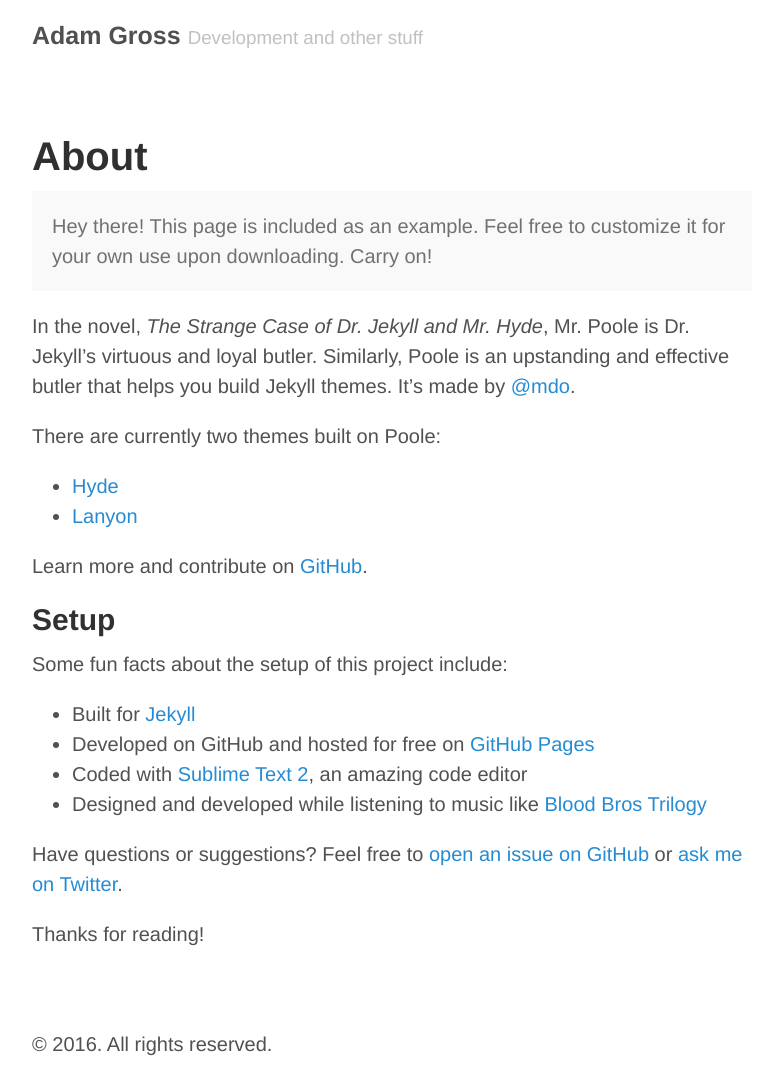
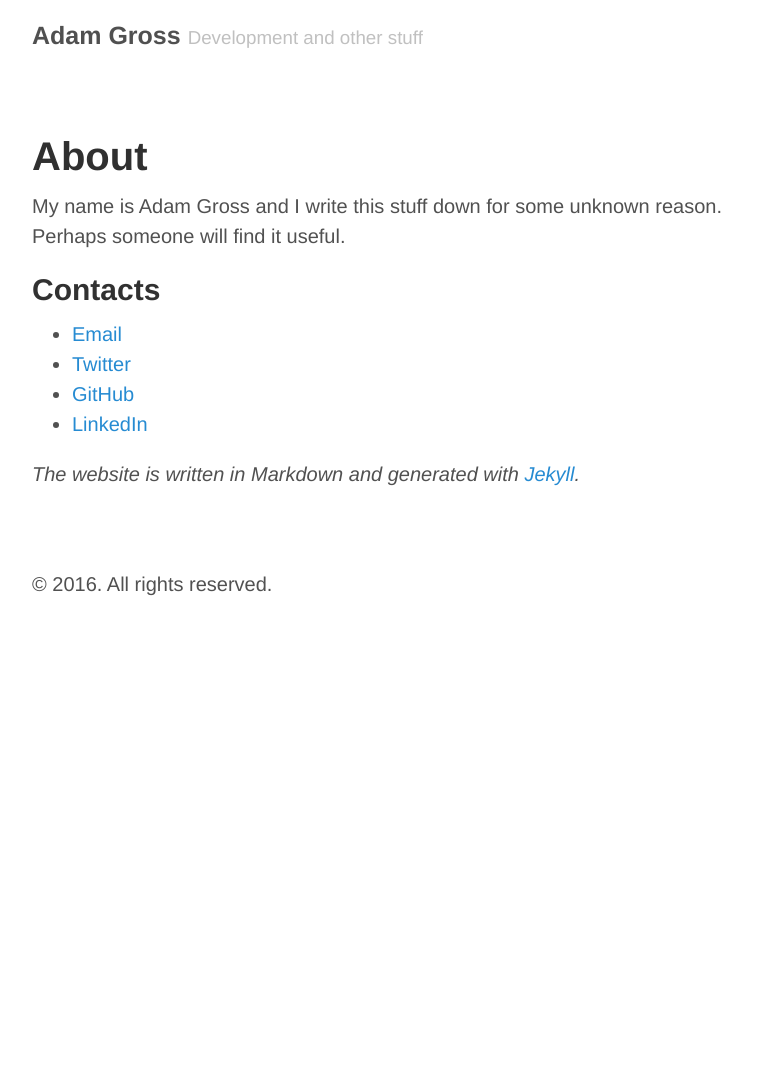
Before and after one commit to grossadamm/grossadamm.github.io, a Jekyll site: the page built from about.md, in a window 1280 px wide. Shown: the whole page, without its empty margins (248-1021 px from the left). Built offline with Jekyll 4.4.1, drawn with Linux system fonts in a browser that asks for light colours; after the commit the page ends 900 px from its top, so only the background shows below that.

Commit message:
Update about.md

```diff
--- a/about.md
+++ b/about.md
@@ -1,30 +1,20 @@
 ---
 layout: page
 title: About
+description: About Page. Adam Gross contact information -- email, twitter, github, linkedin.
+sitemap:
+  priority: 0.7
 ---
 
-<p class="message">
-  Hey there! This page is included as an example. Feel free to customize it for your own use upon downloading. Carry on!
-</p>
 
-In the novel, *The Strange Case of Dr. Jekyll and Mr. Hyde*, Mr. Poole is Dr. Jekyll's virtuous and loyal butler. Similarly, Poole is an upstanding and effective butler that helps you build Jekyll themes. It's made by [@mdo](https://twitter.com/mdo).
+My name is Adam Gross and I write this stuff down for some unknown reason. Perhaps someone will find it useful.
 
-There are currently two themes built on Poole:
+## Contacts
 
-* [Hyde](http://hyde.getpoole.com)
-* [Lanyon](http://lanyon.getpoole.com)
+* [Email](mailto:adam@thegrossfamily.us)
+* [Twitter](https://twitter.com/grossadamm)
+* [GitHub](https://github.com/grossadamm)
+* [LinkedIn](https://www.linkedin.com/in/grossadamm)
 
-Learn more and contribute on [GitHub](https://github.com/poole).
 
-## Setup
-
-Some fun facts about the setup of this project include:
-
-* Built for [Jekyll](http://jekyllrb.com)
-* Developed on GitHub and hosted for free on [GitHub Pages](https://pages.github.com)
-* Coded with [Sublime Text 2](http://sublimetext.com), an amazing code editor
-* Designed and developed while listening to music like [Blood Bros Trilogy](https://soundcloud.com/maddecent/sets/blood-bros-series)
-
-Have questions or suggestions? Feel free to [open an issue on GitHub](https://github.com/poole/issues/new) or [ask me on Twitter](https://twitter.com/mdo).
-
-Thanks for reading!
+*The website is written in Markdown and generated with [Jekyll](http://jekyllrb.com/).*
```
